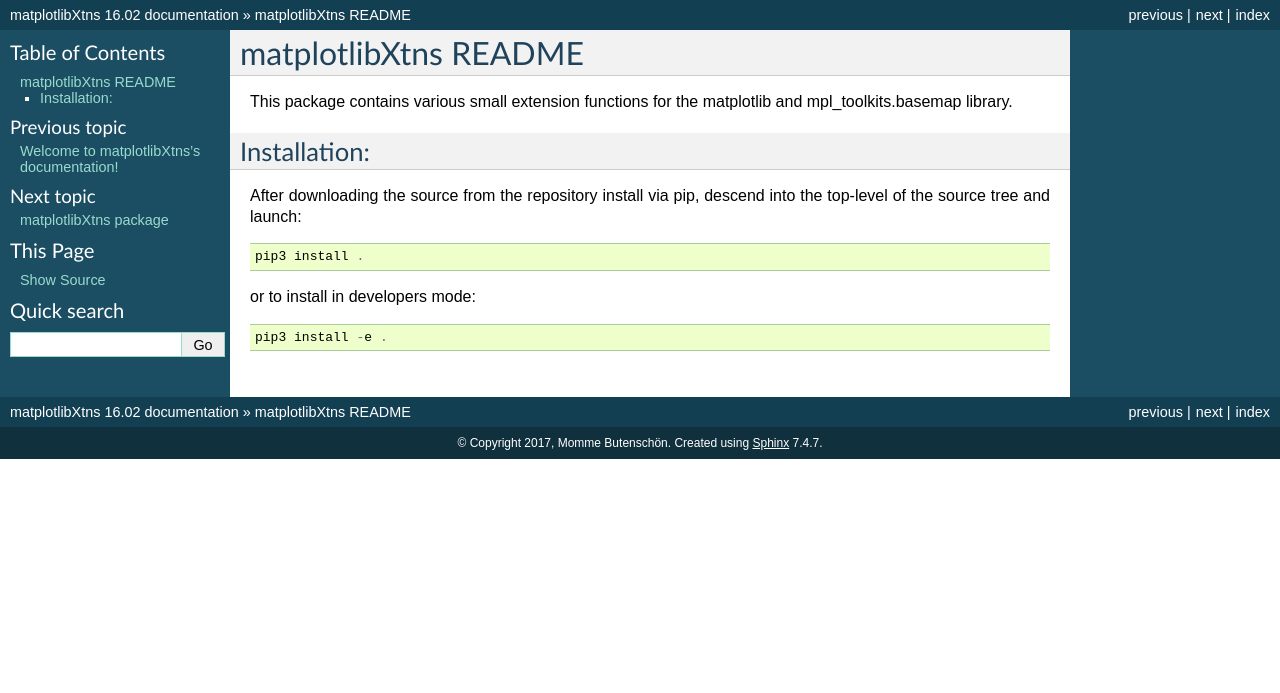
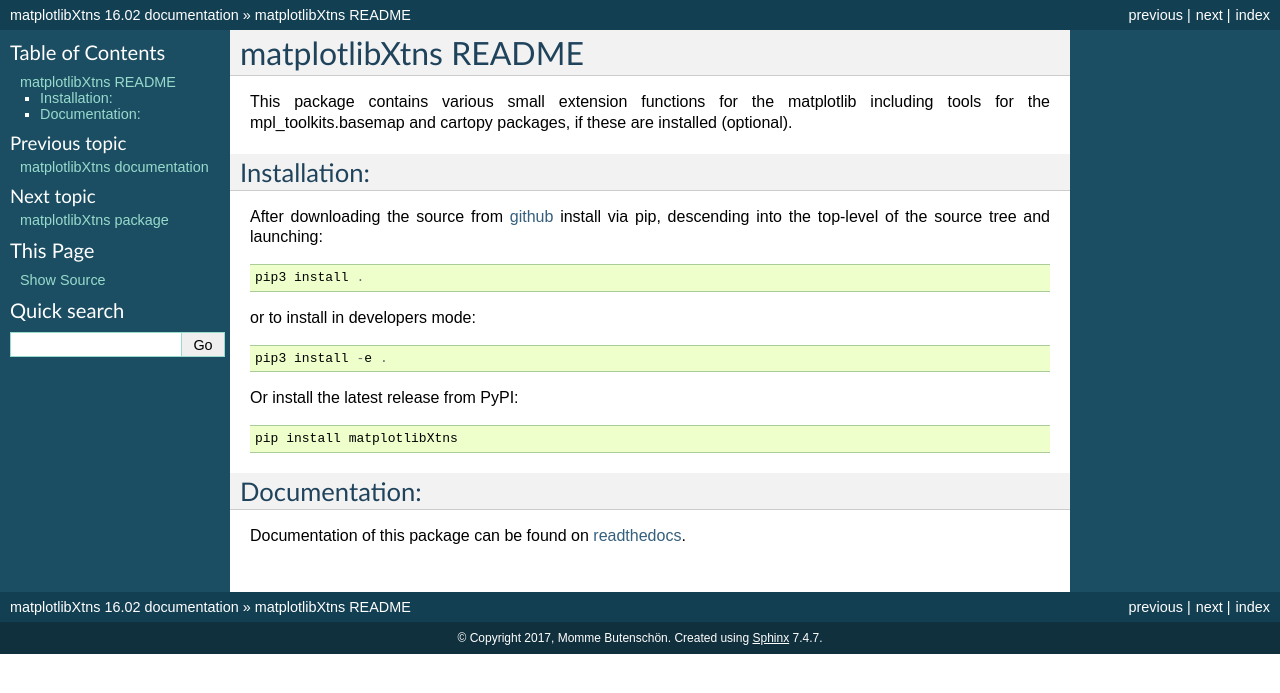
Before and after one commit to mommebutenschoen/matplotlibXtns, a Sphinx documentation site: the page built from doc/readme.rst, in a window 1280 px wide. Shown: the top 693 px of the page. Built offline with Sphinx 7.4.7, drawn with Linux system fonts in a browser that asks for light colours.

Commit message:
Setting updates to support readthedocs and PyPI and adjust documentation.

```diff
--- a/README.rst
+++ b/README.rst
@@ -3,18 +3,34 @@
 matplotlibXtns README
 =====================
 
-This package contains various small extension functions for the matplotlib and mpl_toolkits.basemap library.
+This package contains various small extension functions for the matplotlib
+including tools for the mpl_toolkits.basemap and cartopy packages,
+if these are installed (optional).
 
 
 Installation:
 -------------
 
-After downloading the source from the repository install via pip, descend
+After downloading the source from github_ install via pip, descending
 into the top-level of the source tree
-and launch::
+and launching::
 
   pip3 install .
 
 or to install in developers mode::
 
   pip3 install -e .
+
+Or install the latest release from PyPI::
+
+  pip install matplotlibXtns
+
+.. _github: https://github.com/mommebutenschoen/ncPyTools
+
+
+Documentation:
+--------------
+
+Documentation of this package can be found on readthedocs_.
+
+.. _readthedocs: https://ncpytoolsxtns.readthedocs.io/
--- a/doc/conf.py
+++ b/doc/conf.py
@@ -18,7 +18,7 @@
 # If extensions (or modules to document with autodoc) are in another directory,
 # add these directories to sys.path here. If the directory is relative to the
 # documentation root, use os.path.abspath to make it absolute, like shown here.
-sys.path.insert(0, os.path.abspath('.'))
+sys.path.insert(0, os.path.abspath('..'))
 
 # -- General configuration ------------------------------------------------
 
--- a/doc/index.rst
+++ b/doc/index.rst
@@ -3,8 +3,8 @@
    You can adapt this file completely to your liking, but it should at least
    contain the root `toctree` directive.
 
-Welcome to matplotlibXtns's documentation!
-=====================================
+matplotlibXtns documentation
+============================
 
 Contents:
 
--- /dev/null
+++ b/doc/requirements.txt
@@ -0,0 +1,4 @@
+netCDF4
+matplotlib
+numpy
+scipy
--- /dev/null
+++ b/readthedocs.yml
@@ -0,0 +1,4 @@
+python:
+   version: 3.7
+   install:
+      - requirements: docs/requirements.txt
```
Also changed, not shown: setup.py (+4 -4 lines), 1 other file.
